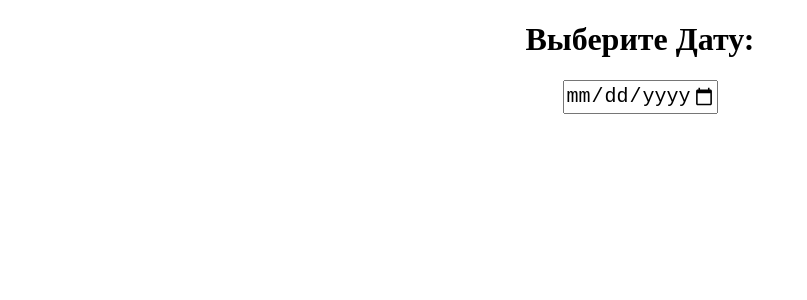
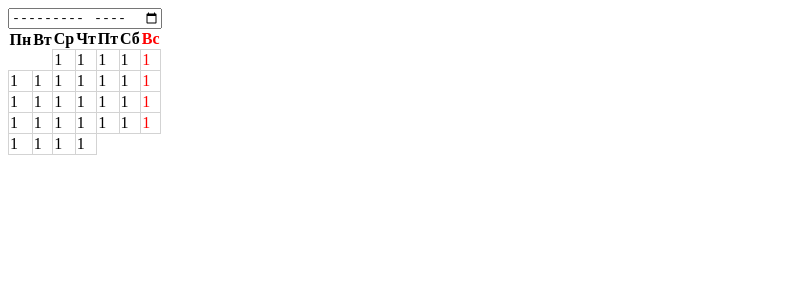
Before and after one commit to AgataHerbst/calendar-react, a Next.js app: page / in a window 1280 px wide. Shown: the top 300 px of the page, without its empty margins (0-807 px from the left). Built offline with nearby package versions, Linux system fonts and the light colour scheme.

Commit message:
внесла изменения в первоначальный код

```diff
--- /dev/null
+++ b/Components/ReactCalendar.js
@@ -0,0 +1,62 @@
+import {useState} from 'react';
+import s from './ReactCalendar.module.css';
+
+
+
+function ReactCalendar() {
+const [month, setMonth] = useState();
+const [selected, setSelected] = useState(null);
+const [date, setDate] = useState();
+
+
+const today = new Date();
+const weekDayNames = ['Пн', 'Вт', 'Ср', 'Чт', 'Пт', 'Сб', 'Вс'];
+const DAYS_IN_WEEK = 7;
+
+const monthData = [
+    [undefined, undefined, new Date(), new Date(), new Date(), new Date(), new Date()],
+    [new Date(), new Date(), new Date(), new Date(), new Date(), new Date(), new Date()],
+    [new Date(), new Date(), new Date(), new Date(), new Date(), new Date(), new Date()],
+    [new Date(), new Date(), new Date(), new Date(), new Date(), new Date(), new Date()],
+    [new Date(), new Date(), new Date(), new Date(), undefined, undefined, undefined],
+  ];
+
+  const handleDayClick = date => { //метод обработчик даты
+    //console.log(date)
+    setSelected({ selected });
+    props.onChange(date);
+
+  };
+
+    return<>
+<input type="month" onChange={e=>setMonth(e.target.value)}></input>
+<table className={s.table}>
+    <thead>
+    <tr>
+     {weekDayNames.map(name =>
+      <th className={s.th} key={name}>{name}</th>
+      )}
+    </tr>
+    </thead>
+        <tbody>
+        {monthData.map((week, index) =>
+<tr key={index}>
+  {week.map((date, index) => date ? //если дата есть, то показываем элемнт td
+ <td className={s.td}
+ key={index}
+ onClick={() => handleDayClick(date)} //стрелочная функция вызывает handelDayClick
+ >{date.getDate()}</td>  //получение числа, который хранится в дате
+ :                      // в противном случае пусто элемент td
+ <td key={index} />
+
+  )}
+</tr>
+)}
+
+  </tbody>
+
+</table>
+
+    </>
+}
+export default ReactCalendar;
--- /dev/null
+++ b/Components/ReactCalendar.module.css
@@ -0,0 +1,12 @@
+.table{
+    border-collapse: collapse;
+}
+.td{
+    border: 1px solid lightgray;
+}
+.td:nth-child(7n){
+    color: red;
+}
+.th:nth-child(7n) {
+color:red;
+}
--- a/components/Calendar.js
+++ /dev/null
@@ -1,20 +0,0 @@
-import {useState} from 'react';
-import s from './Calendar.module.css';
-
-function Calendar () {
-const [ date, setDate ] = useState();
-
-console.log('Date', date);
-    return <>
-<div className={s.container}>
-<h1>Выберите Дату: {date} </h1>
-<input className={s.input} type="date" onChange={e=>setDate(e.target.value)}></input>
-</div>
-
-
-</>
-
-
-}
-
-export default Calendar;
--- a/components/Calendar.module.css
+++ /dev/null
@@ -1,8 +0,0 @@
-.container{
-    text-align: center;
-}
-.input{
-    height: 30px;
-    width: 150px;
-    font-size: 20px;
-}
--- a/pages/index.js
+++ b/pages/index.js
@@ -1,8 +1,9 @@
-import Calendar from '../components/Calendar';
+import ReactCalendar from '../components/ReactCalendar';
 
-function App (){
-    return<>
-    <Calendar />
-   </>
+
+function App() {
+   return <>
+    <ReactCalendar />
+    </>
 }
 export default App;
```
